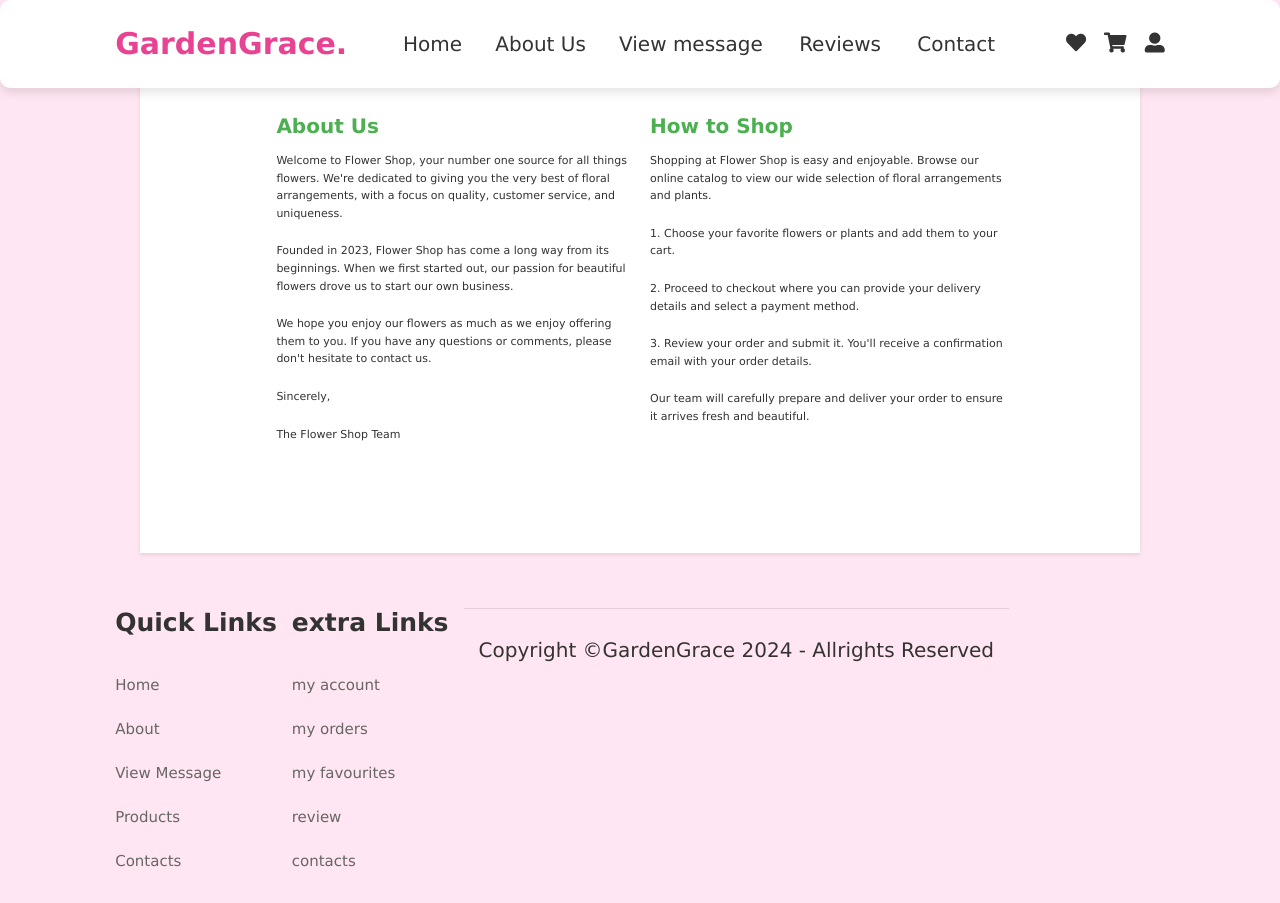
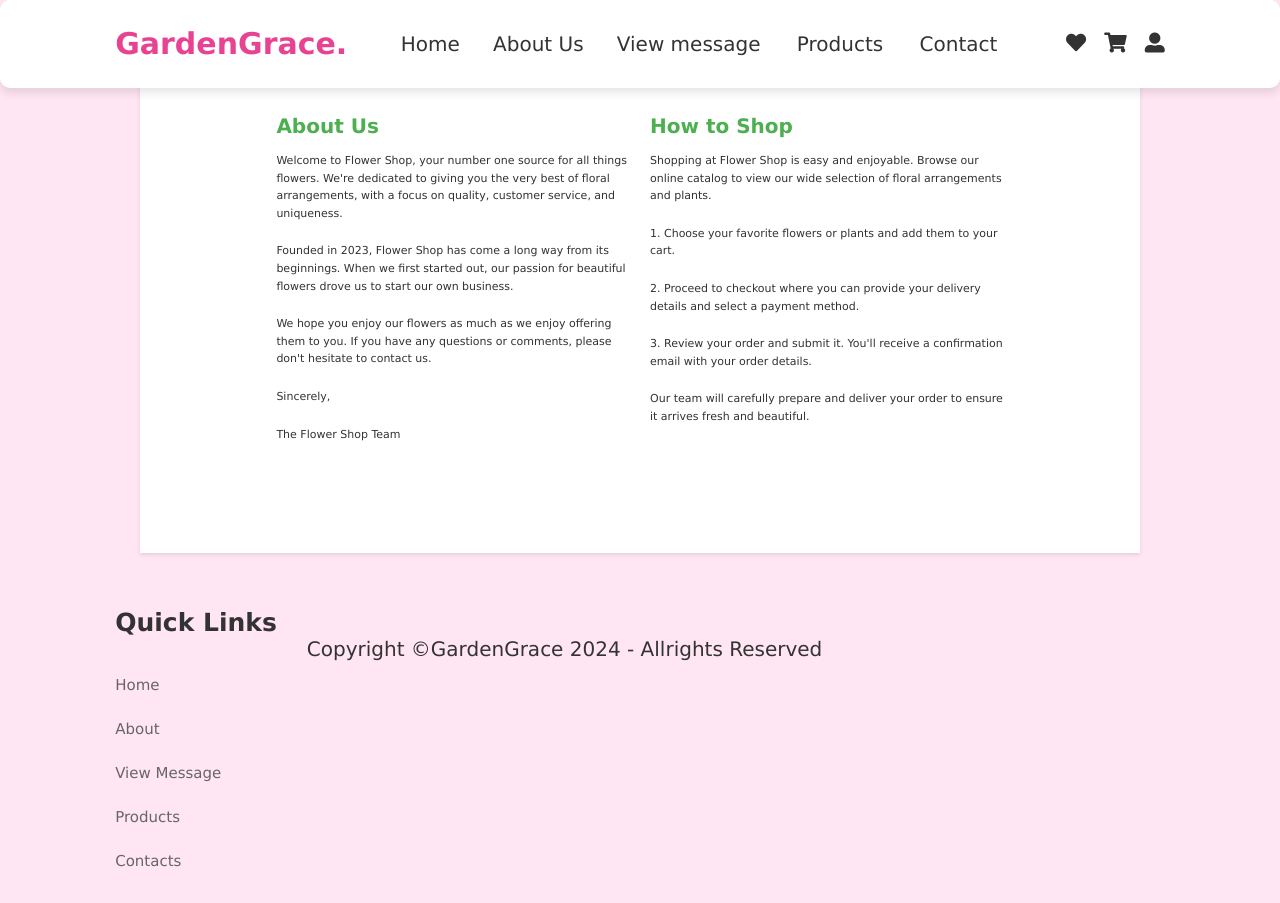
Before and after one commit to waniniRan/project2, a PHP site: page /about.php in a window 1280 px wide. Run offline with PHP 8.4, Linux system fonts and the light colour scheme.

Commit message:
change review

```diff
--- a/CSS/style.css
+++ b/CSS/style.css
@@ -168,7 +168,7 @@ footer .box-container .box a:hover{
     padding-top: 2.5rem;
     font-size: 2rem;
     color: #333;
-    border-top: .1rem solid rgba(0,0,0,.1);
+
 }
 .footer .credit span{
     color: var(--pink);
--- a/Templates/footer.php
+++ b/Templates/footer.php
@@ -2,28 +2,14 @@
 
 <div class="box-container">
   <div class="box">
-   <h3>Quick Links </h3>
-   <a href="#">Home</a>
-   <a href="#">About</a>
-   <a href="#">View Message</a>
-   <a href="#">Products</a>
-    <a href="#">Contacts</a>
+   <h3>Quick Links</h3>
+   <a href="index.php">Home</a>
+   <a href="about.php">About</a>
+   <a href="view_messages.php">View Message</a>
+   <a href="r.php">Products</a>
+    <a href="contacts.php">Contacts</a>
   </div>
-
-    <div class="box">
-      <h3>extra Links </h3>
-      <a href="#">my account</a>
-      <a href="#">my orders</a>
-      <a href="#">my favourites</a>
-      <a href="#">review</a>
-      <a href="#">contacts</a>
-
-
-    </div>
-
-
-        <div class="credit">
+      <div class="credit">
             Copyright  &copy;GardenGrace <?php print date("Y"); ?> - Allrights Reserved
         </div>
-</div>
 </section>
--- a/Templates/nav.php
+++ b/Templates/nav.php
@@ -3,6 +3,6 @@
     <a href="index.php">Home</a>
     <a href="about.php">About Us</a>
     <a href="view_messages.php">View message </a>
-    <a href="r.php">Reviews </a>
+    <a href="r.php"> Products </a>
     <a href="contacts.php">Contact</a>
    </nav>
--- a/index.php
+++ b/index.php
@@ -49,7 +49,7 @@
 
 
 
-  <?php include_once("Tempaltes/footer.php");?>
+  <?php include_once("Templates/footer.php");?>
 
 
 
```
